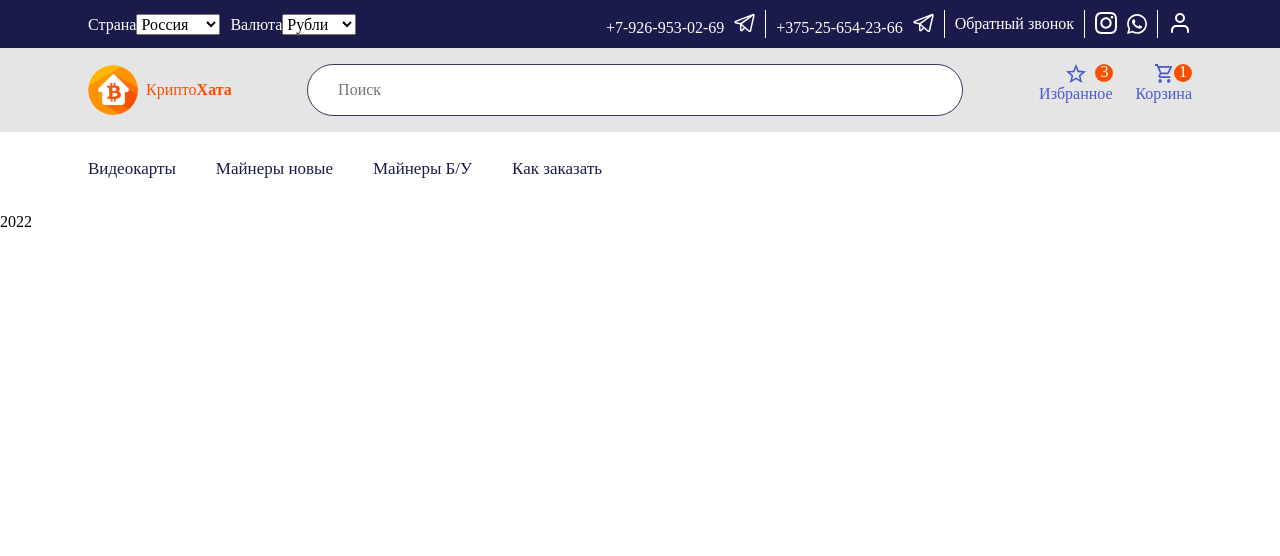
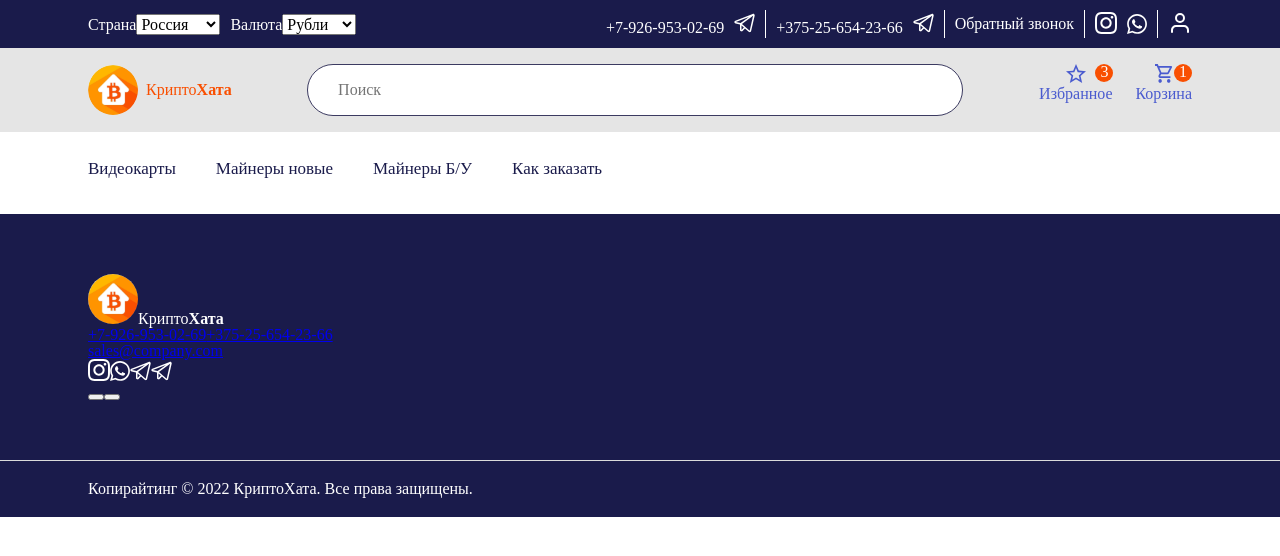
Before and after one commit to GBaykov/kriptohata, a React (Create React App) app: page / in a window 1280 px wide. Shown: the top 556 px of the page. Built offline with nearby package versions, Linux system fonts and the light colour scheme.

Commit message:
feat: add markup of the footer

```diff
--- a/src/components/footer/Footer.tsx
+++ b/src/components/footer/Footer.tsx
@@ -1,7 +1,54 @@
 import React from 'react';
+import './footer.css';
 
 function Footer() {
-  return <div className="footer"></div>;
+  return (
+    <section className="footer">
+      <div className="footer-wrapper">
+        <div className="footer__content content">
+          <p className="content-logo">
+            <img className="content-logo-img" src="image.svg" alt="footer-logo" />
+            <span className="content-logo-text">
+              Крипто<b>Хата</b>
+            </span>
+          </p>
+
+          <div className="content__phones phones">
+            <a className="phones-phone" href="tel:+79269530269">
+              +7-926-953-02-69
+            </a>
+            <a className="phones-phone" href="tel:+375256542366">
+              +375-25-654-23-66
+            </a>
+          </div>
+          <div className="content__contacts contacts">
+            <a href="mailto:sales@company.com">sales@company.com</a>
+            <p className="contacts-icons icons">
+              <a className="icons-item">
+                <img src="insta.svg" alt="" />
+              </a>
+              <a className="icons-item">
+                <img src="viber.svg" alt="" />
+              </a>
+              <a className="icons-item">
+                <img src="tg-img.svg" alt="" />
+              </a>
+              <a className="icons-item">
+                <img src="tg-img.svg" alt="" />
+              </a>
+            </p>
+          </div>
+          <div className="content__buttons buttons">
+            <button className="buttons-register"></button>
+            <button className="buttons-login"></button>
+          </div>
+        </div>
+        <div className="footer__copyright copyright">
+          <p className="copyright-text">Копирайтинг © 2022 КриптоХата. Все права защищены.</p>
+        </div>
+      </div>
+    </section>
+  );
 }
 
 export default Footer;
--- /dev/null
+++ b/src/components/footer/footer.css
@@ -0,0 +1,14 @@
+.footer {
+  box-sizing: border-box;
+  /* padding: 60px 0 20px 0; */
+  background-color: #1a1b4b;
+  width: 100%;
+  color: #ffffff;
+}
+.footer__content {
+  padding: 60px 88px;
+}
+.footer__copyright {
+  border-top: solid 0.5px #dbdbdb;
+  padding: 20px 88px;
+}
--- a/src/components/footer/index.ts
+++ b/src/components/footer/index.ts
@@ -1,2 +1,2 @@
-import Footer from './Footer';
+import Footer from './footer';
 export default Footer;
--- a/src/components/layout/layout.tsx
+++ b/src/components/layout/layout.tsx
@@ -1,4 +1,5 @@
 import { Link, Outlet } from 'react-router-dom';
+import Footer from '../footer';
 import Header from '../header';
 
 const Layout = () => {
@@ -6,7 +7,7 @@ const Layout = () => {
     <>
       <Header />
       <Outlet />
-      <footer>2022</footer>
+      <Footer></Footer>
     </>
   );
 };
```
Also changed, not shown: src/components/footer/Foter.css (deleted).
